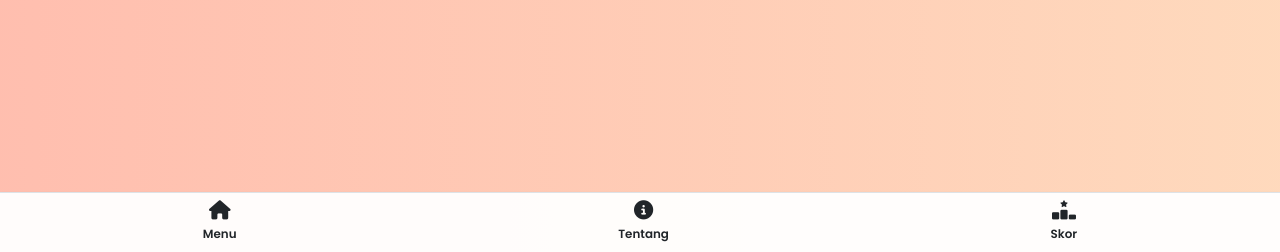
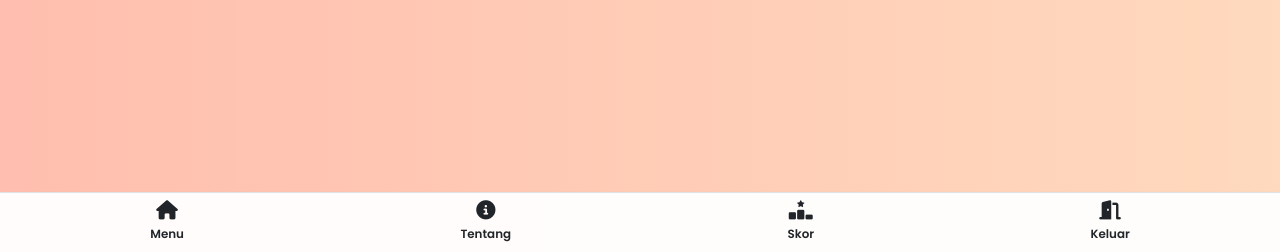
Before and after one commit to myth2310/fruits-lab, a Flask app: page /kenali-buah in a window 1280 px wide. Shown: the part 548-800 px from the top of the page. Run offline with Flask 3, Linux system fonts and the light colour scheme; data that the repository does not hold is empty; some libraries are stand-ins or nearby versions; some web fonts are replaced.

Commit message:
update navmenu

```diff
--- a/templates/landing/layouts/component/nav-menu.html
+++ b/templates/landing/layouts/component/nav-menu.html
@@ -13,5 +13,9 @@
             <div><i class="fa-solid fa-ranking-star"></i></div>
             <small>Skor</small>
         </a>
+        <a class="text-center text-decoration-none text-dark" href="/">
+            <div><i class="fa-solid fa-door-open"></i></div>
+            <small>Keluar</small>
+        </a>
     </div>
 </nav>
```
